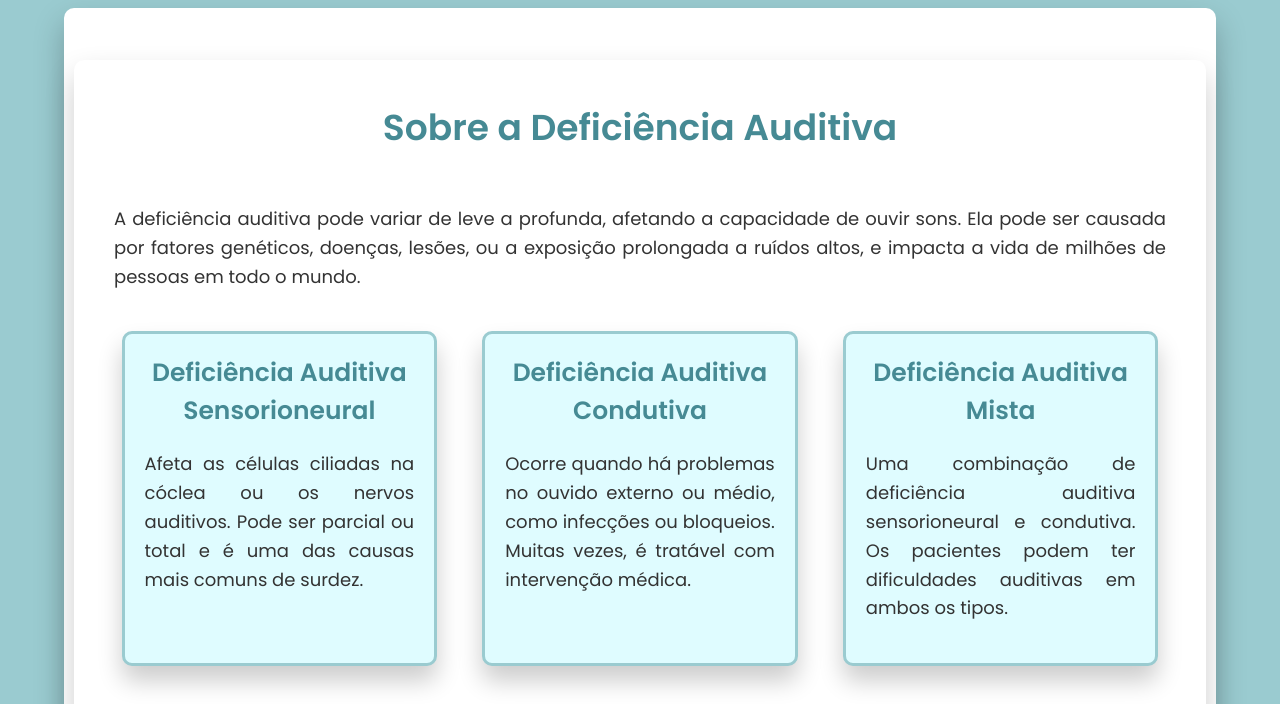
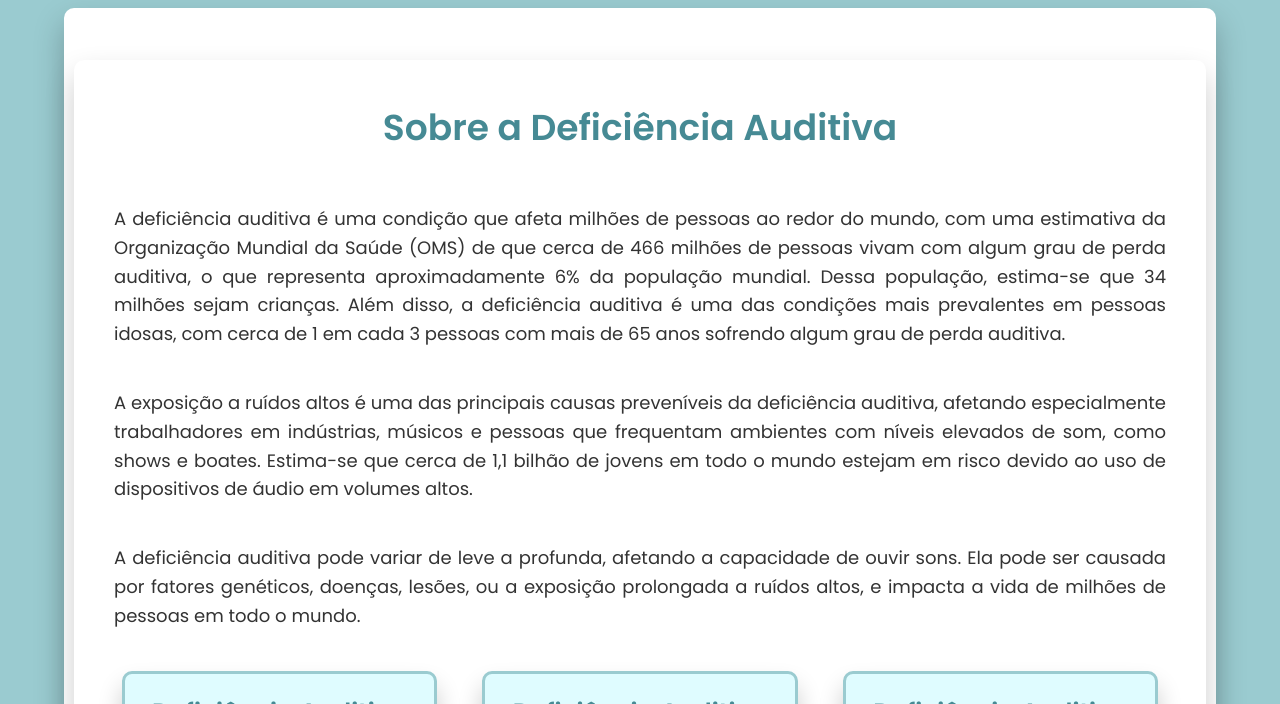
Before and after one commit to GuiNakamuraC/AlemDoSom, a plain HTML site: page index.html in a window 1280 px wide. Shown: the part 662-1366 px from the top of the page. Drawn offline with Linux system fonts and the light colour scheme.

Commit message:
terminou

```diff
--- a/index.html
+++ b/index.html
@@ -35,6 +35,13 @@
   <div class="container">
     <div id="sobre-deficiencia">
       <h2>Sobre a Deficiência Auditiva</h2>
+      <p>A deficiência auditiva é uma condição que afeta milhões de pessoas ao redor do mundo, com uma estimativa da Organização Mundial da Saúde (OMS)
+        de que cerca de 466 milhões de pessoas vivam com algum grau de perda auditiva, o que representa aproximadamente 6% da população mundial.
+        Dessa população, estima-se que 34 milhões sejam crianças. Além disso, a deficiência auditiva é uma das condições mais prevalentes em pessoas idosas,
+        com cerca de 1 em cada 3 pessoas com mais de 65 anos sofrendo algum grau de perda auditiva.</p>
+        <p>A exposição a ruídos altos é uma das principais causas preveníveis da deficiência auditiva, afetando especialmente trabalhadores em indústrias,
+          músicos e pessoas que frequentam ambientes com níveis elevados de som, como shows e boates. Estima-se que cerca de 1,1 bilhão de jovens em todo o
+          mundo estejam em risco devido ao uso de dispositivos de áudio em volumes altos.</p>
       <p>A deficiência auditiva pode variar de leve a profunda, afetando a capacidade de ouvir sons. Ela pode ser
         causada por fatores genéticos, doenças, lesões, ou a exposição prolongada a ruídos altos, e impacta a vida de
         milhões de pessoas em todo o mundo.</p>
```
